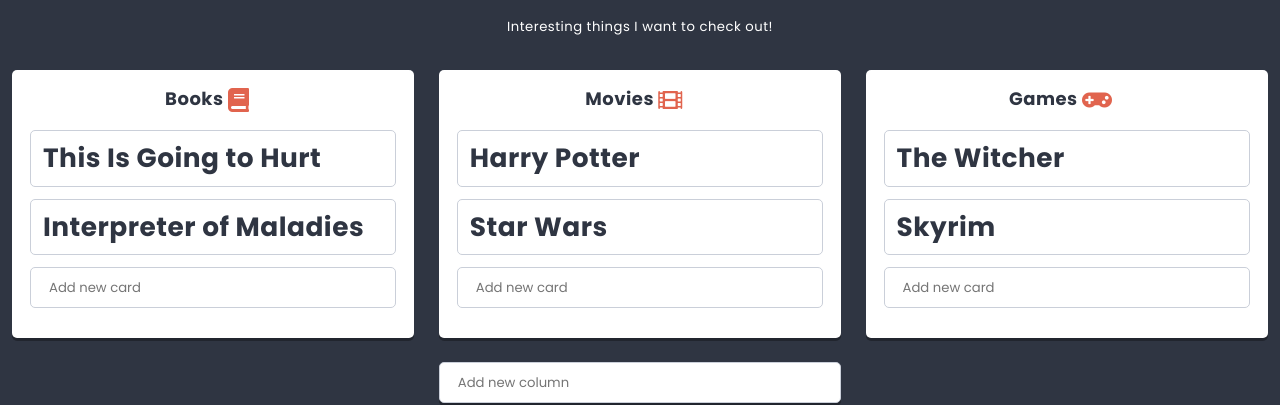
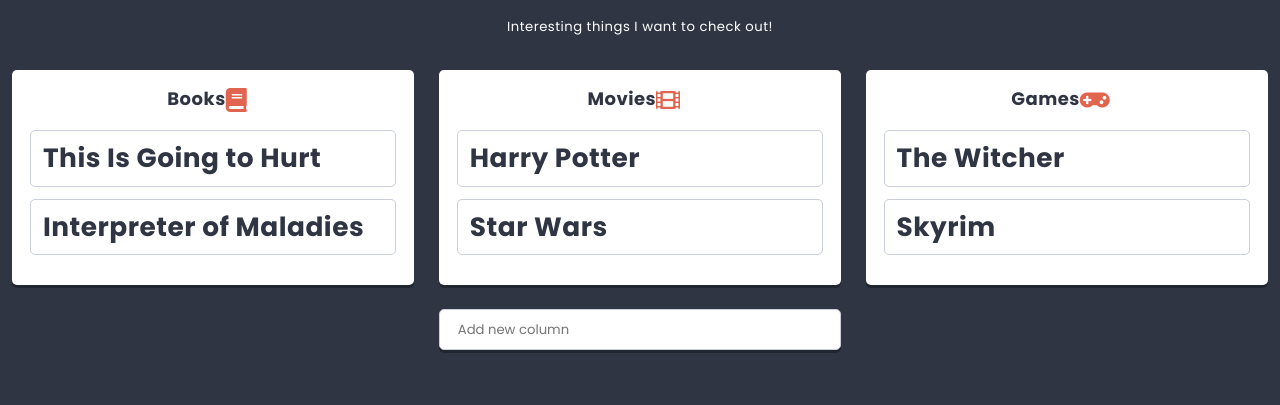
Before and after one commit to adriannagryglak/nauka-reacta, a React app: page / in a window 1280 px wide. Shown: the part 362-767 px from the top of the page. Built offline with nearby package versions, Linux system fonts and the light colour scheme.

Commit message:
Start using redux and add columns by it(12.4)

```diff
--- a/package.json
+++ b/package.json
@@ -23,7 +23,10 @@
     "prop-types": "^15.7.2",
     "react": "^16.7.0",
     "react-dom": "^16.7.0",
-    "react-html-parser": "^2.0.2"
+    "react-html-parser": "^2.0.2",
+    "react-redux": "^7.0.1",
+    "redux": "^4.0.1",
+    "shortid": "^2.2.15"
   },
   "devDependencies": {
     "@babel/core": "^7.4.3",
@@ -40,6 +43,7 @@
     "lint-staged": "^10.2.0",
     "mini-css-extract-plugin": "^0.5.0",
     "node-sass": "^4.11.0",
+    "redux-devtools-extension": "^2.13.8",
     "sass-loader": "^7.1.0",
     "style-loader": "^0.23.1",
     "webpack": "^4.29.6",
--- a/src/components/App/App.js
+++ b/src/components/App/App.js
@@ -1,21 +1,30 @@
 import React from 'react';
 import styles from './App.scss';
-import List from '../List/List.js';
-import {pageContents, listData} from '../../data/dataStore';
+import List from '../List/ListContainer.js';
+import PropTypes from 'prop-types';
 
 class App extends React.Component {
-  render() { //od tej zawartosci zalezy co wyswietli sie na stronie
+  static propTypes = {
+    title: PropTypes.node,
+    subtitle: PropTypes.node,
+    lists: PropTypes.array,
+  };
+
+  render() {
+    const { title, subtitle, lists } = this.props;
     return (
       <main className={styles.component}>
-        <h1 className={styles.title}>{pageContents.title}</h1>
-        <h2 className={styles.subtitle}>{pageContents.subtitle}</h2>
+        <h1 className={styles.title}>{title}</h1>
+        <h2 className={styles.subtitle}>{subtitle}</h2>
+        {/* was np pageContent.title when we got data from datasource not from store />*/}
+        {/* <List {...listData} /> changed for*/}
 
-        <List {...listData} />
-
+        {lists.map((listData) => (
+          <List key={listData.id} {...listData} />
+        ))}
       </main>
-
     );
   }
 }
 
-export default App; //dzieki deafult w index.js mozemy pisac</app> bez wąsów
+export default App;
--- /dev/null
+++ b/src/components/App/AppContainer.js
@@ -0,0 +1,13 @@
+import {connect} from 'react-redux';
+import App from './App';
+
+const mapStateToProps = state => ({
+  title: state.app.title,
+  subtitle: state.app.subtitle,
+  lists: state.lists,
+
+});
+
+export default connect(mapStateToProps)(App); //połączenie App z magazynem
+
+/*Funkcja connect, zaimportowana z react-redux, zwraca funkcję, która łączy komponent ze stanem, zgodnie z przekazanymi argumentami, czyli mapStateToProps. Tę zwróconą funkcję od razu wykonujemy z argumentem App. Wynik tego wykonania funkcji zwracanej przez wykonanie funkcji jest eksportowany i może być wykorzystany w innych komponentach tak samo, jakby był to komponent App.*/
--- a/src/components/Card/Card.js
+++ b/src/components/Card/Card.js
@@ -9,10 +9,10 @@
   }
 
   render(){
-
+    const {title} = this.props;
     return(
       <section className={styles.component}>
-        <h1>{this.props.title}</h1>
+        <h1>{title}</h1>
       </section>
     );
   }
--- a/src/components/Column/Column.js
+++ b/src/components/Column/Column.js
@@ -1,57 +1,44 @@
 import React from 'react';
 import styles from './Column.scss';
 import PropTypes from 'prop-types';
-import Creator from '../Creator/Creator.js';
-import {settings} from '../../data/dataStore';
+//import Creator from '../Creator/Creator.js';
+import { settings } from '../../data/dataStore';
 import Card from '../Card/Card.js';
 import Icon from '../Icon/Icon.js';
 
-
 class Column extends React.Component {
-
-
-  state = {
-    cards: this.props.cards || [],
-  }
-
   static propTypes = {
     title: PropTypes.string.isRequired,
     cards: PropTypes.array,
     icon: PropTypes.string,
+  };
+
+  static defaultProps = {
+    icon: settings.defaultColumnIcon,
   }
 
-   addCard(title){
-     this.setState(state =>(
-       {
-         cards:[
-           ...state.cards,
-           {
-             key: state.cards.length ? state.cards[state.cards.length-1].key+1 : 0,
-             title,
-           },
-         ],
-       }
-     ));
-   }
 
   render() {
-
+    const { title, icon, cards } = this.props;
     return (
       <section className={styles.component}>
         <h3 className={styles.title}>
-           {this.props.title}
-           <span className={styles.icon}> <Icon name={this.props.icon}/> </span>
+          {title}
+          <span className={styles.icon}>
+            <Icon name={icon} />
+          </span>
         </h3>
 
-
-         {this.state.cards.map(({key, ...cardProps}) => (
-           <Card key={key} {...cardProps} />
+        {cards.map((cardData) => (
+          <Card key={cardData.id} {...cardData} />
         ))}
 
-         <div className={styles.creator}>
-           <Creator text={settings.cardCreatorText} action={title => this.addCard(title)}/>
-         </div>
-
+        {/*<div className={styles.creator}>
+          <Creator
+            text={settings.cardCreatorText}
+            action={(title) => this.addCard(title)}
+          />
+        </div>*/}
       </section>
     );
   }
--- /dev/null
+++ b/src/components/Column/ColumnContainer.js
@@ -0,0 +1,10 @@
+import {connect} from 'react-redux';
+import Column from './Column';
+
+export const getCardsForColumn = ({cards}, columnId) => cards.filter(card => card.columnId == columnId);
+
+const mapStateToProps = (state,props) => ({
+  cards: getCardsForColumn(state, props.id),
+});
+
+export default connect(mapStateToProps)(Column);
--- a/src/components/List/List.js
+++ b/src/components/List/List.js
@@ -2,63 +2,42 @@
 import styles from './List.scss';
 import Hero from '../Hero/Hero.js';
 import PropTypes from 'prop-types';
-import Column from '../Column/Column.js';
-import {settings} from '../../data/dataStore';
+import Column from '../Column/ColumnContainer.js';
+import { settings } from '../../data/dataStore';
 import ReactHtmlParser from 'react-html-parser';
 import Creator from '../Creator/Creator.js';
 
-
 class List extends React.Component {
-    state = {
-      columns: this.props.columns || [],
-    }
+  /*deleted state and addColumn() method*/
 
   static propTypes = {
     image: PropTypes.string,
     title: PropTypes.node.isRequired,
     description: PropTypes.node,
     columns: PropTypes.array,
-   }
+    addColumn: PropTypes.func,
+  };
 
   static defaultProps = {
     description: settings.defaultListDescription,
-  }
-
-  addColumn(title){
-    this.setState(state => (
-      {
-        columns: [
-          ...state.columns,
-          {
-            key: state.columns.length ? state.columns[state.columns.length-1].key+1 : 0,
-            title,
-            icon: 'list-alt',
-            cards: [],
-          },
-        ],
-      }
-    ));
-  }
+  };
 
   render() {
-
+    const { title, image, description, columns, addColumn } = this.props;
     return (
       <section className={styles.component}>
-        <Hero titleText={this.props.title} imgSrc={this.props.image}/>
-        <div className={styles.description}>
-          {ReactHtmlParser(this.props.description)}
-        </div>
+        <Hero titleText={title} imgSrc={image} />
+        <div className={styles.description}>{ReactHtmlParser(description)}</div>
 
         <div className={styles.columns}>
-          {this.state.columns.map(({key, ...columnProps}) => (
-            <Column key={key} {...columnProps} />
+          {columns.map((columnData) => (
+            <Column key={columnData.id} {...columnData} />
           ))}
         </div>
 
         <div className={styles.creator}>
-          <Creator text={settings.columnCreatorText} action={title => this.addColumn(title)}/>
+          <Creator text={settings.columnCreatorText} action={addColumn} />
         </div>
-
       </section>
     );
   }
--- /dev/null
+++ b/src/components/List/ListContainer.js
@@ -0,0 +1,18 @@
+import {connect} from 'react-redux';
+import List from './List';
+import {getColumnsForList} from '../../redux/columnsRedux.js';
+import {createActionAddColumn} from '../../redux/columnsRedux.js'; //koniecznie z wąsami- to nie pliki
+//export const getColumnsForList = ({columns}, listId) => columns.filter(column => column.listId == listId);
+
+const mapStateToProps = (state,props) => ({
+  columns: getColumnsForList(state, props.id),
+});
+
+const mapDispatchToProps = (dispatch, props) => ({
+  addColumn: title => dispatch(createActionAddColumn({
+    listId: props.id,
+    title,
+  })),
+});
+
+export default connect(mapStateToProps, mapDispatchToProps)(List);
--- a/src/data/dataStore.js
+++ b/src/data/dataStore.js
@@ -5,6 +5,10 @@
     buttonOK: 'OK',
     buttonCancel: 'Cancel',
     defaultText: 'Add new item',
+  },
+  search: {
+    defaultText: 'Search...',
+    icon: 'search',
   },
   defaultListDescription: '<p>I can do all the things!!!</p>',
   defaultColumnIcon: 'list-alt',
@@ -67,3 +71,81 @@
     },
   ],
 };
+
+const lists = [
+  {
+    id: 'list-1',
+    title: 'Things to do <sup>soon!</sup>',
+    description: 'Interesting things I want to check out!',
+    image: 'http://uploads.kodilla.com/bootcamp/fer/11.react/space.png',
+  },
+];
+
+const columns = [
+  {
+    id: 'column-1',
+    listId: 'list-1',
+    title: 'Books',
+    icon: 'book',
+  },
+  {
+    id: 'column-2',
+    listId: 'list-1',
+    title: 'Movies',
+    icon: 'film',
+  },
+  {
+    id: 'column-3',
+    listId: 'list-1',
+    title: 'Games',
+    icon: 'gamepad',
+  },
+  {
+    id: 'column-4',
+    listId: 'list-2',
+    title: 'Strange column',
+    icon: 'question',
+  },
+];
+
+const cards = [
+  {
+    id: 'card-1',
+    columnId: 'column-1',
+    title: 'This Is Going to Hurt',
+  },
+  {
+    id: 'card-2',
+    columnId: 'column-1',
+    title: 'Interpreter of Maladies',
+  },
+  {
+    id: 'card-3',
+    columnId: 'column-2',
+    title: 'Harry Potter',
+  },
+  {
+    id: 'card-4',
+    columnId: 'column-2',
+    title: 'Star Wars',
+  },
+  {
+    id: 'card-5',
+    columnId: 'column-3',
+    title: 'The Witcher',
+  },
+  {
+    id: 'card-6',
+    columnId: 'column-3',
+    title: 'Skyrim',
+  },
+];
+
+const initialStoreData = {
+  app: {...pageContents},
+  lists: [...lists],
+  columns: [...columns],
+  cards: [...cards],
+};
+
+export default initialStoreData;
--- /dev/null
+++ b/src/redux/columnsRedux.js
@@ -0,0 +1,28 @@
+import shortid from 'shortid';
+
+// selectors
+export const getColumnsForList = ({ columns }, listId) =>
+  columns.filter((column) => column.listId == listId);
+
+// action name creator
+const reducerName = 'columns';
+const createActionName = (name) => `app/${reducerName}/${name}`;
+
+// action types
+export const ADD_COLUMN = createActionName('ADD_COLUMN');
+
+// action creators
+export const createActionAddColumn = (payload) => ({
+  payload: { ...payload, id: shortid.generate() },
+  type: ADD_COLUMN,
+});
+
+// reducer
+export default function reducer(state = [], action = {}) {
+  switch (action.type) {
+    case ADD_COLUMN:
+      return [...state, action.payload];
+    default:
+      return state;
+  }
+}
```
Also changed, not shown: src/index.js (+6 -2 lines), src/redux/store.js (added, +36 -0 lines), 1 other file (tests, documents, lock files or other folders). Lines whose indentation alone changed are shown as unchanged.
